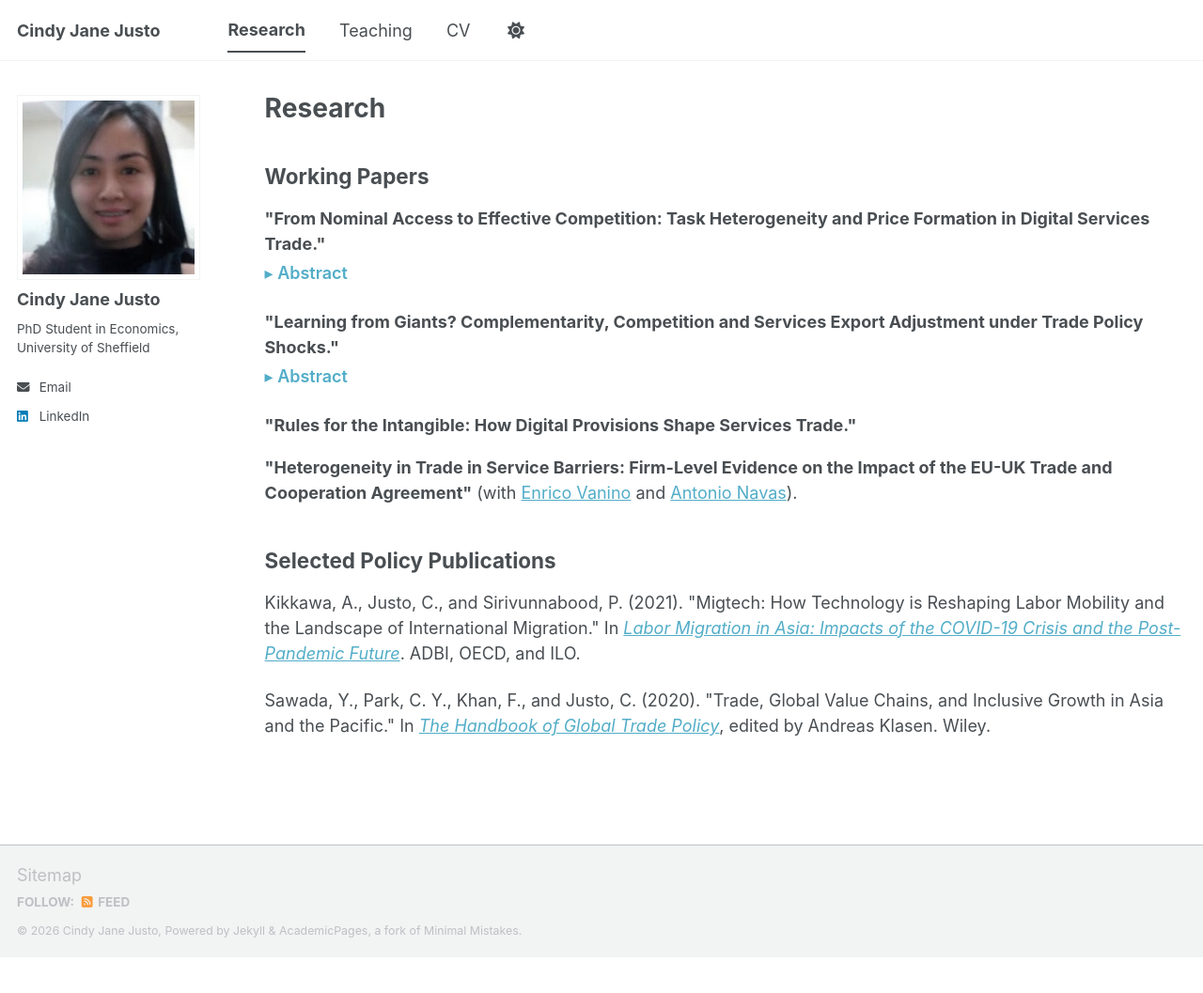
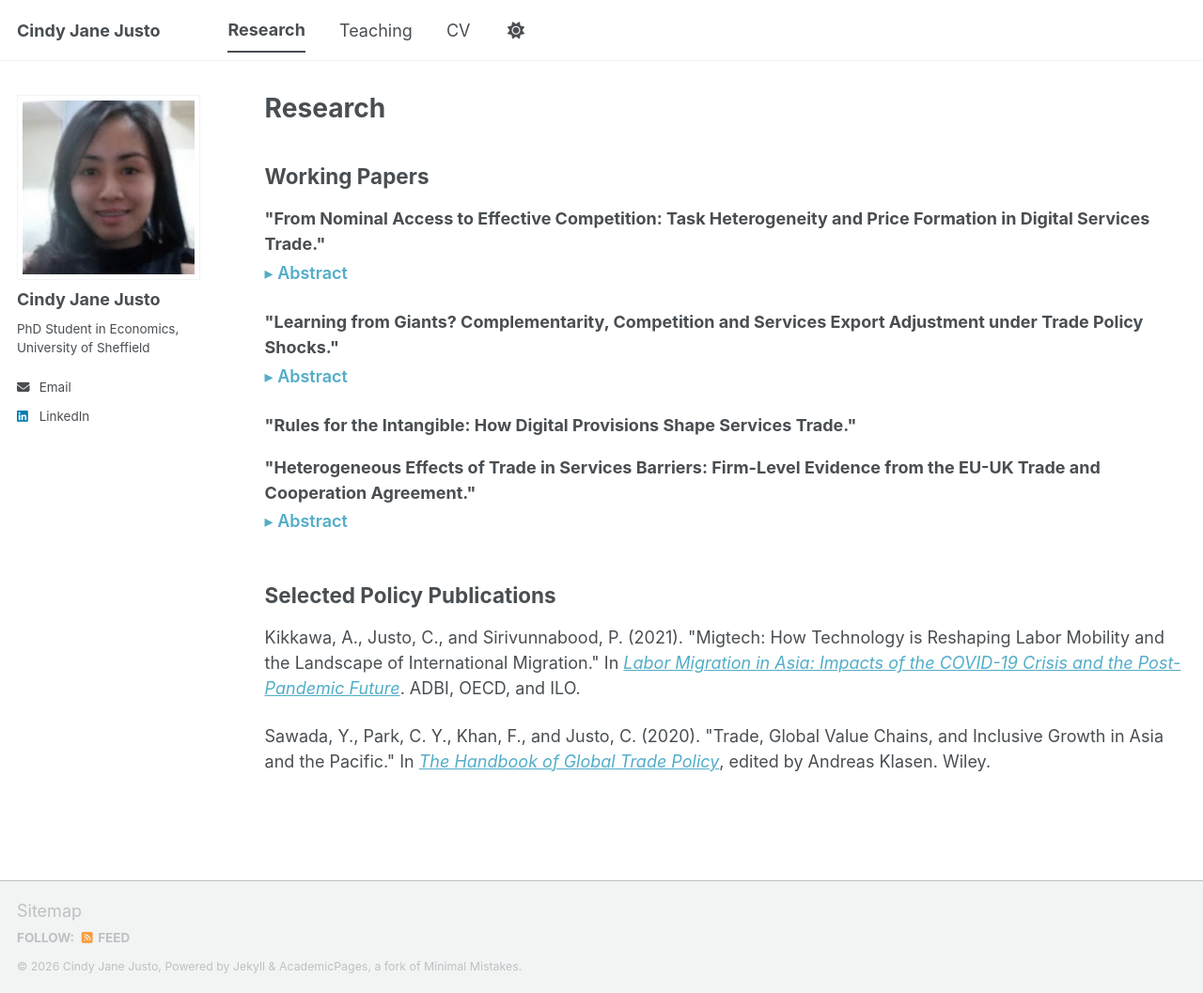
Before and after one commit to cindyjusto/cindyjusto.github.io, a Jekyll site: the page built from _pages/publications.html, in a window 1280 px wide and 1057 px high. Shown: the whole window at 94% size. Built offline with Jekyll 4.4.1, drawn with Linux system fonts in a browser that asks for light colours; a script bundle is joined from its source files by our own code; library files that are not in the unit come from our copies.

Commit message:
Update publications.html

```diff
--- a/_pages/publications.html
+++ b/_pages/publications.html
@@ -26,7 +26,8 @@ details.abstract > p { margin-top: 0; text-align: justify; }
 
 <details class="abstract">
   <summary>Abstract</summary>
-  <p>Digital platforms provide buyers with access to a global pool of service suppliers. This paper studies the extent to which this access translates into competition. Using winning and losing bids from a large online labour platform, the analysis shows that bidder entry rises much less than proportionately with the number of qualified suppliers, and that larger contests yield only modestly lower prices. Conditional on bid prices and track record, foreign suppliers face a lower probability of winning, while prior engagement with the buyer raises it. The results indicate that nominal access to global supply overstates the competition buyers face, with implications for the distribution of gains from digital services trade.</p>
+  <p>Digital platforms provide buyers with access to a global pool of service suppliers. This paper examines whether costly entry, imperfect substitutability among suppliers and cross-border frictions limit the extent to which this access translates into effective competition in cross-border services trade. The analysis draws on winning and losing bids from a global online labour marketplace and shows that nominal access overstates the competition buyers face, as these forces operate at entry, in price formation and at the award stage. Bidder entry rises much less than proportionately with the qualified supplier pool and is lower where suppliers' skill portfolios are more dissimilar. Larger contests clear at only modestly lower prices, consistent with buyers selecting among more offers rather than with suppliers uniformly lowering their bids. Conditional on bid prices and track records, foreign suppliers are less likely to win, consistent with home bias, whereas prior engagement with the buyer raises the probability of selection. The results indicate that supplier substitutability, relational capital and cross-border frictions shape the division of gains from digital services trade.
+</p>
 </details>
 
 
@@ -41,7 +42,12 @@ details.abstract > p { margin-top: 0; text-align: justify; }
 <p class="paper-title"><strong>"Rules for the Intangible: How Digital Provisions Shape Services Trade."</strong></p>
 
 
-<p class="paper-title"><strong>"Heterogeneity in Trade in Service Barriers: Firm-Level Evidence on the Impact of the EU-UK Trade and Cooperation Agreement"</strong> (with <a href="https://sheffield.ac.uk/economics/staff/academic/enrico-vanino">Enrico Vanino</a> and <a href="https://sheffield.ac.uk/economics/staff/academic/antonio-navas">Antonio Navas</a>).</p>
+<p class="paper-title"><strong>"Heterogeneous Effects of Trade in Services Barriers: Firm-Level Evidence from the EU-UK Trade and Cooperation Agreement."</strong></p>
+
+<details class="abstract">
+  <summary>Abstract</summary>
+  <p>This paper studies the heterogeneous effects of trade in services barriers on firm-level exports, focusing on the consequences of the UK withdrawal from the European Union and the introduction of the EU–UK Trade and Cooperation Agreement (TCA). Using detailed firm-level transaction data on UK services exports combined with sectoral measures of regulatory restrictiveness, we show that UK services exports to the EU declined significantly following both the Brexit referendum and the implementation of the TCA, with substantially larger effects after regulatory barriers were formally reintroduced. The effects are highly heterogeneous across firms, following an inverted U-shaped pattern with small and large firms more negatively affected, and are particularly pronounced for foreign-owned firms using the UK as an export platform. Crucially, we show that barriers related to foreign entry are the primary drivers of the observed decline, while other regulatory dimensions play a limited role. These findings highlight the importance of firm heterogeneity and regulatory alignment in shaping services trade outcomes.</p>
+</details>
 
 
 <h2>Selected Policy Publications</h2>
```
